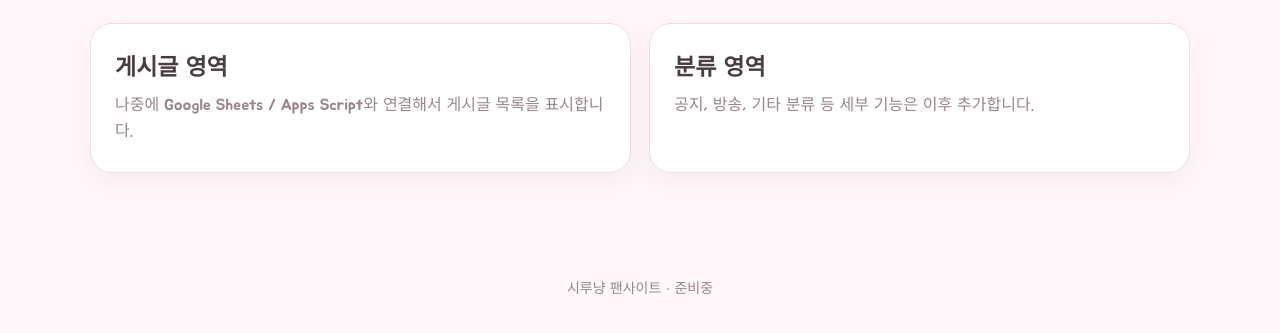
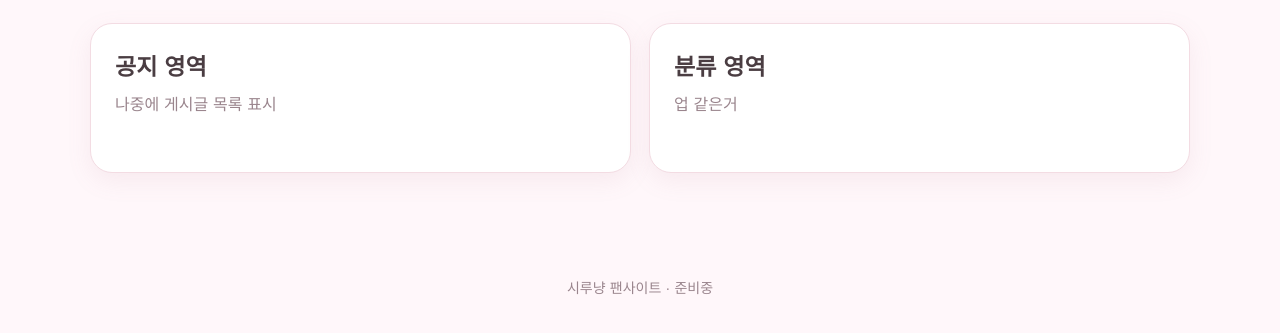
Before and after one commit to denshathetrain/xiru-fan, a plain HTML site: page post/index.html in a window 1280 px wide. Shown: the part 207-540 px from the top of the page. Drawn offline with Linux system fonts and the light colour scheme.

Commit message:
Add files via upload

```diff
--- a/post/index.html
+++ b/post/index.html
@@ -28,12 +28,12 @@
     <section class="placeholder-grid">
 
     <article class="card">
-        <h2>게시글 영역</h2>
-        <p>나중에 Google Sheets / Apps Script와 연결해서 게시글 목록을 표시합니다.</p>
+        <h2>공지 영역</h2>
+        <p>나중에 게시글 목록 표시</p>
     </article>
     <article class="card">
         <h2>분류 영역</h2>
-        <p>공지, 방송, 기타 분류 등 세부 기능은 이후 추가합니다.</p>
+        <p>업 같은거</p>
     </article>
 
     </section>
```
